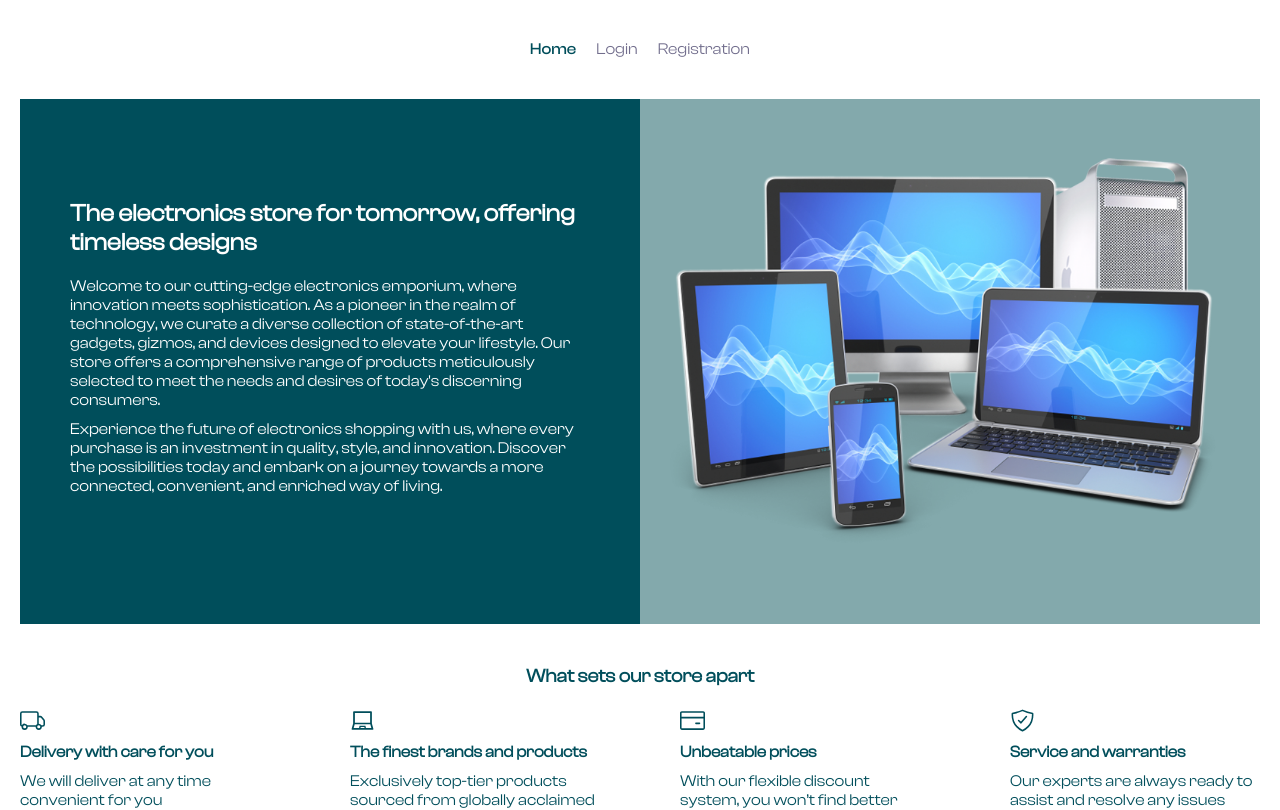
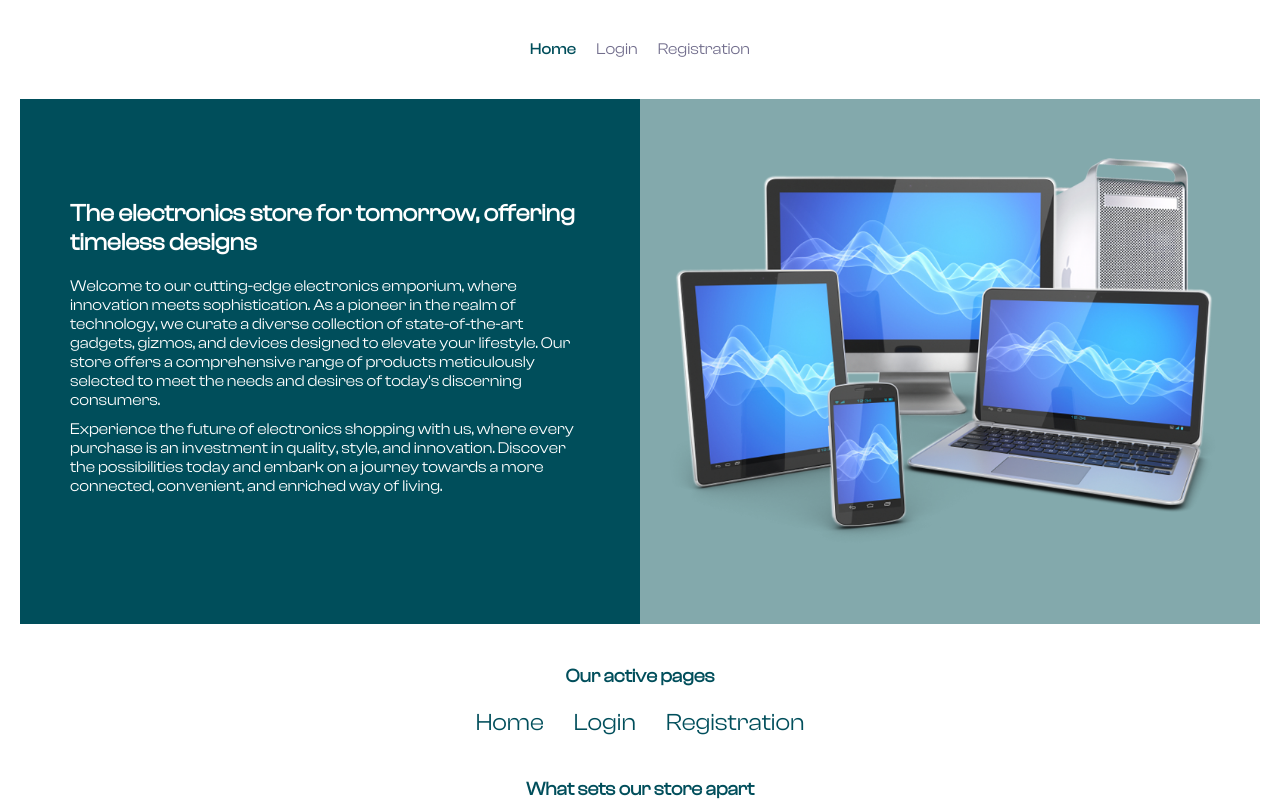
Before and after one commit to HNY-Badger/ecommerce-app, a React app: page / in a window 1280 px wide. Shown: the top 810 px of the page. Built offline with nearby package versions, Linux system fonts and the light colour scheme; no server answers.

Commit message:
feat: add active pages section

```diff
--- /dev/null
+++ b/src/components/MainPage/ActivePages/ActivePages.module.css
@@ -0,0 +1,27 @@
+.links_wrapper {
+  margin: 40px 0;
+  display: flex;
+  flex-direction: column;
+  align-items: center;
+  gap: 20px;
+  color: var(--dark-primary);
+}
+
+.links {
+  display: flex;
+  justify-content: center;
+  flex-wrap: wrap;
+  gap: 30px;
+}
+
+.link {
+  all: unset;
+  cursor: pointer;
+  font-size: 1.5rem;
+  transition: 0.25s;
+
+  &:hover {
+    color: var(--primary);
+    transform: scale(1.15);
+  }
+}
--- /dev/null
+++ b/src/components/MainPage/ActivePages/ActivePages.tsx
@@ -0,0 +1,24 @@
+import React from 'react';
+import { NavLink } from 'react-router-dom';
+import * as styles from './ActivePages.module.css';
+
+function ActivePages() {
+  return (
+    <div className={styles.links_wrapper}>
+      <h3>Our active pages</h3>
+      <div className={styles.links}>
+        <NavLink to="/" className={styles.link}>
+          Home
+        </NavLink>
+        <NavLink to="/login" className={styles.link}>
+          Login
+        </NavLink>
+        <NavLink to="/registration" className={styles.link}>
+          Registration
+        </NavLink>
+      </div>
+    </div>
+  );
+}
+
+export default ActivePages;
--- a/src/pages/MainPage/MainPage.tsx
+++ b/src/pages/MainPage/MainPage.tsx
@@ -1,11 +1,13 @@
 import React from 'react';
 import ShopDescription from '../../components/MainPage/ShopDescription/ShopDescription';
 import ShopFeatures from '../../components/MainPage/ShopFeatures/ShopFeatures';
+import ActivePages from '../../components/MainPage/ActivePages/ActivePages';
 
 function MainPage() {
   return (
     <main>
       <ShopDescription />
+      <ActivePages />
       <ShopFeatures />
     </main>
   );
```
